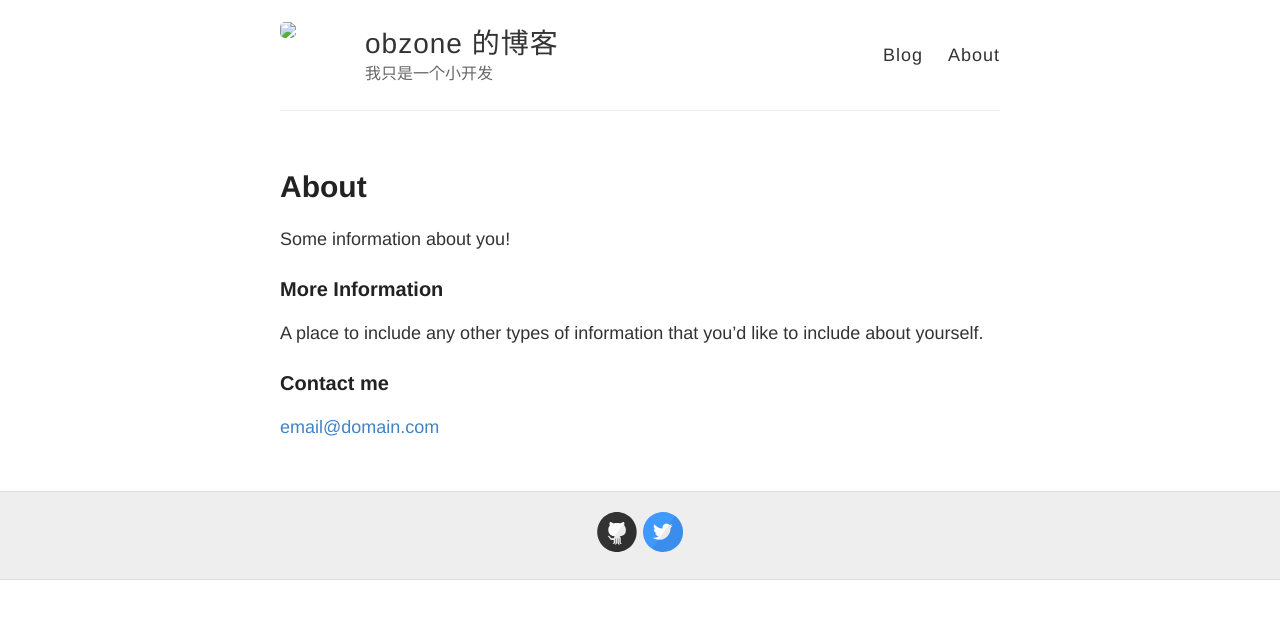
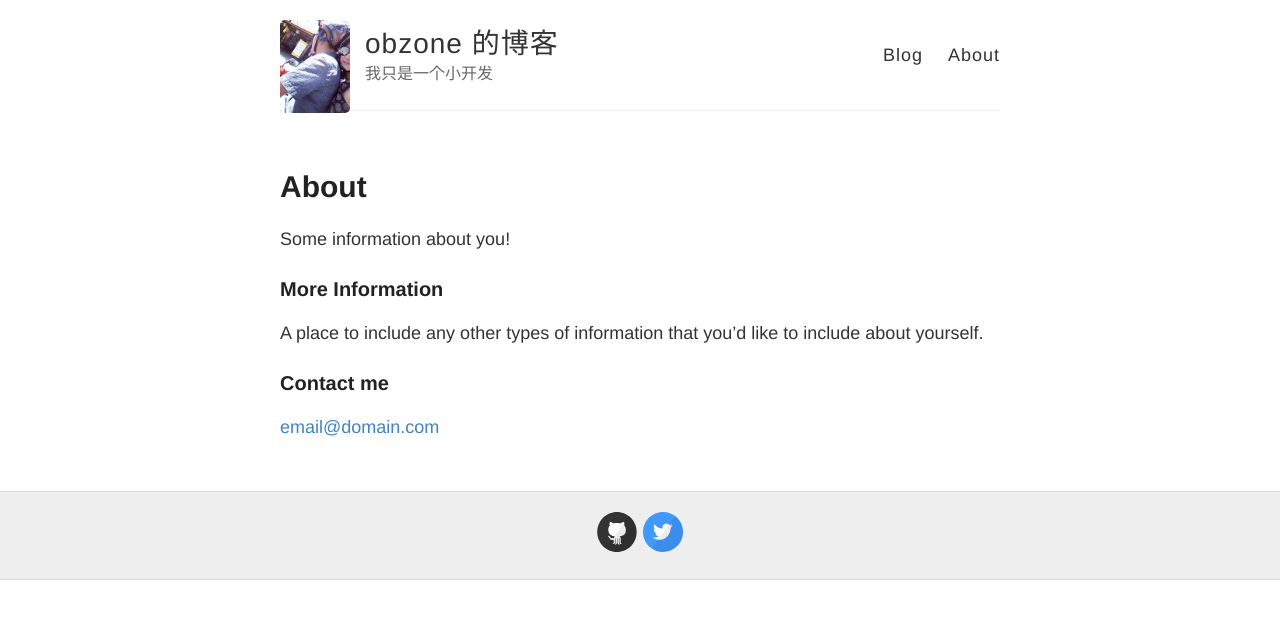
Before and after one commit to obzone/obzone, a Jekyll site: the page built from about.md, in a window 1280 px wide. Shown: the top 619 px of the page. Built offline with Jekyll 4.4.1, drawn with Linux system fonts in a browser that asks for light colours.

Commit message:
no message

```diff
--- a/_config.yml
+++ b/_config.yml
@@ -9,7 +9,7 @@ name: obzone 的博客
 description: 我只是一个小开发
 
 # URL of your avatar or profile pic (you could use your GitHub profile pic)
-avatar: ./images/IMG_0797.JPG
+avatar: https://obzone.github.io/obzone/images/IMG_0797.JPG
 
 #
 # Flags below are optional
```
